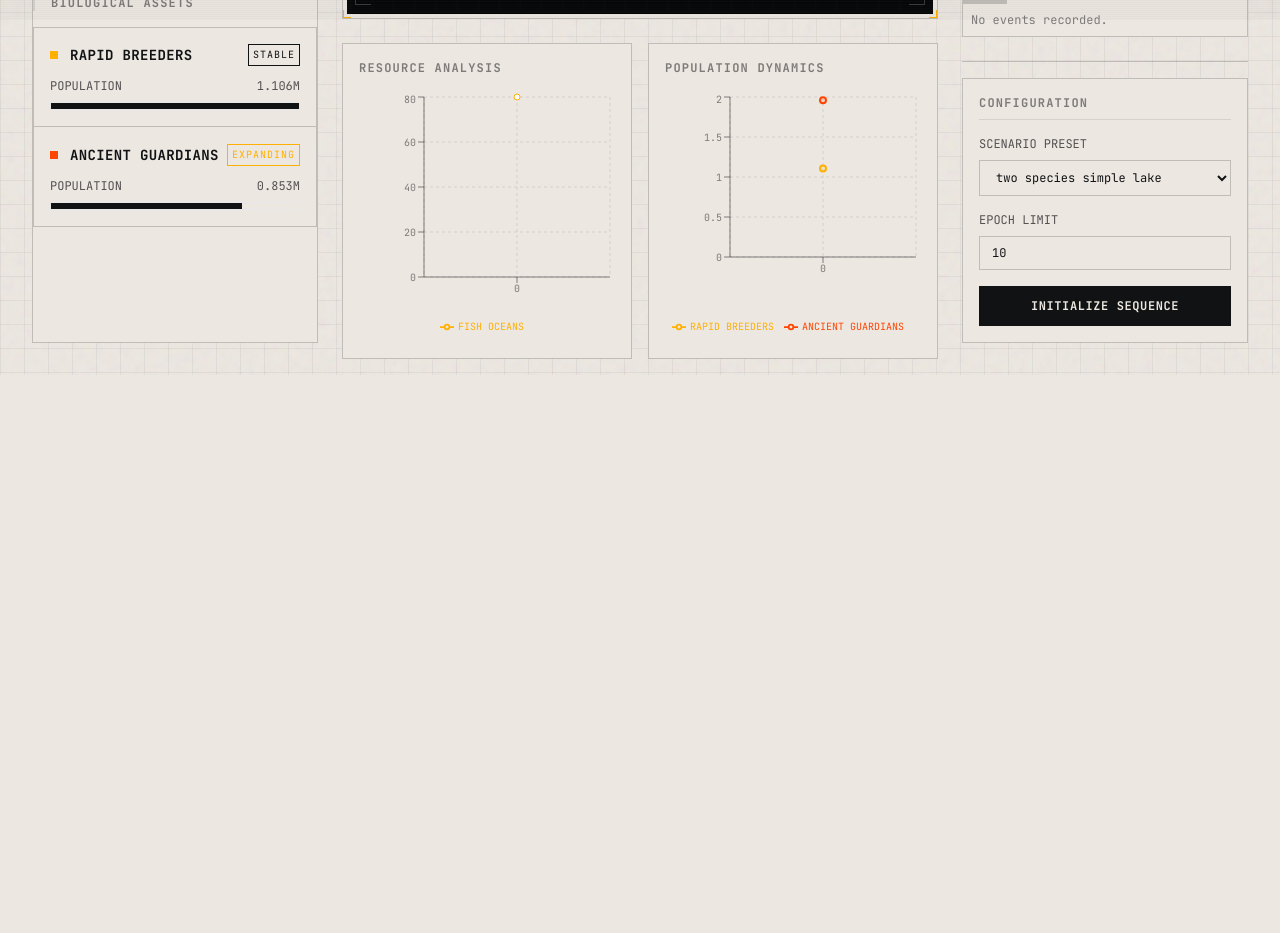
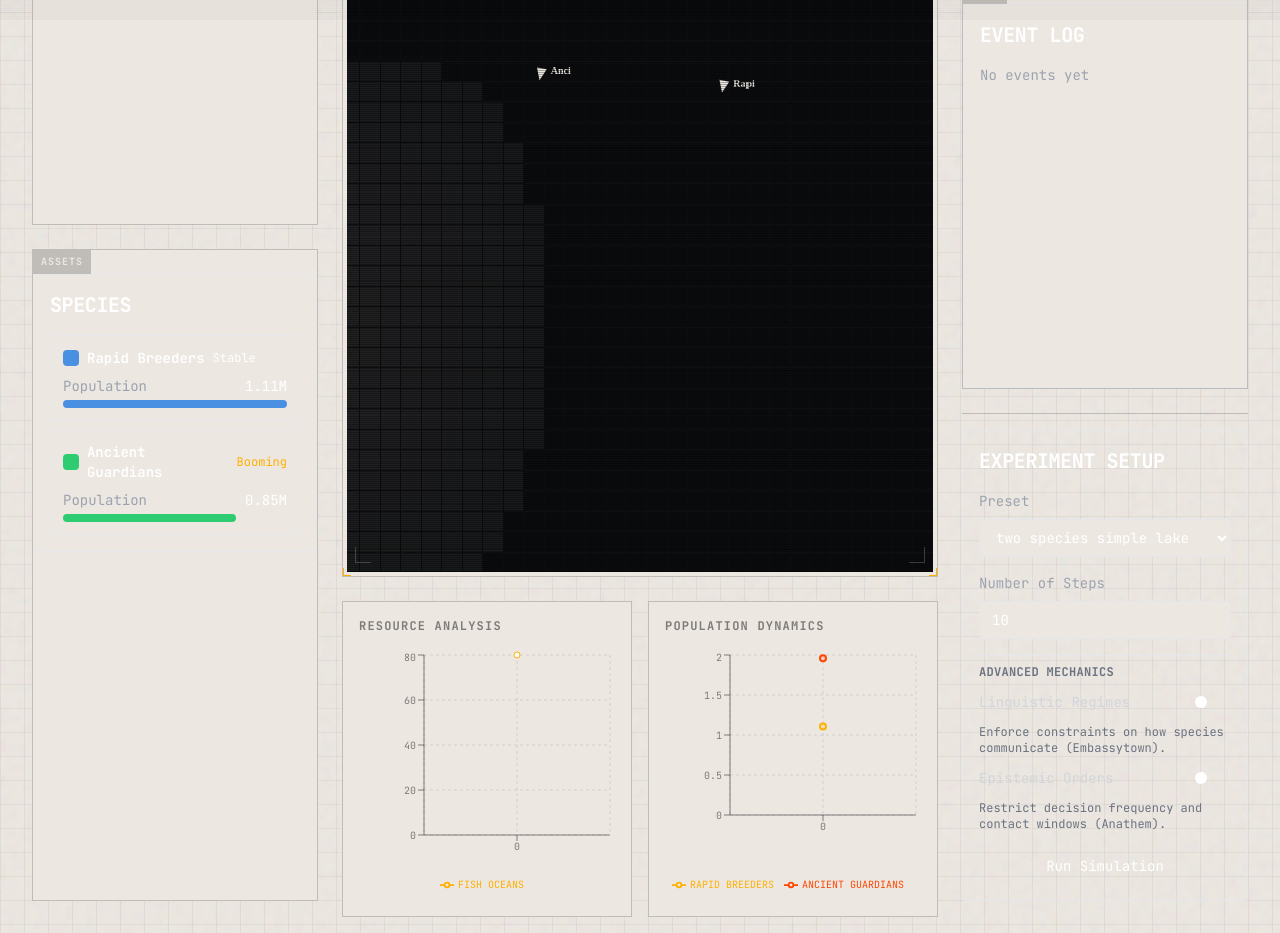
Before and after one commit to salma2vec/EvolSim, a Next.js app: page / in a window 1280 px wide. Shown: the part 780-1713 px from the top of the page. Before the commit the page ends 1155 px from the top, so only its background shows below. Built offline with nearby package versions, Linux system fonts and the light colour scheme.

Commit message:
fix: commit existing UI and API improvements
- Add config overrides support to simulation API
- Improve EventLog styling and event type handling
- Add advanced mechanics toggles to ExperimentPanel
- Enhance SpeciesList with conclave/cloistered status
- Support config overrides in preset creation

```diff
--- a/app/api/simulate/route.ts
+++ b/app/api/simulate/route.ts
@@ -53,7 +53,7 @@ async function getDecisions(
 export async function POST(request: NextRequest) {
   try {
     const body = await request.json();
-    const { presetId, numSteps, speciesModelMap, seed } = body;
+    const { presetId, numSteps, speciesModelMap, seed, config: configOverrides } = body;
 
     if (!presetId || !numSteps) {
       return NextResponse.json(
@@ -65,7 +65,8 @@ export async function POST(request: NextRequest) {
     const { world: initialState, config } = createWorldFromPreset(
       presetId,
       speciesModelMap || {},
-      seed
+      seed,
+      configOverrides
     );
 
     const history: WorldState[] = [initialState];
--- a/components/EventLog.tsx
+++ b/components/EventLog.tsx
@@ -11,8 +11,8 @@ export default function EventLog() {
 
   if (!currentState || history.length === 0) {
     return (
-      <div className="p-4 font-mono text-xs uppercase opacity-50">
-        No event data
+      <div className="bg-surface p-4 rounded border border-muted">
+        <p className="text-gray-400">No events</p>
       </div>
     );
   }
@@ -20,41 +20,55 @@ export default function EventLog() {
   const allEvents = history.flatMap((state) => state.events);
   const recentEvents = allEvents.slice(-50).reverse();
 
-  const getEventColor = (type: string) => {
+  const getEventStyle = (type: string) => {
     switch (type) {
       case "DEFECT":
-        return "text-red-500 border-red-500";
+        return "text-warning border-warning bg-warning/5";
       case "COLLAPSE":
-        return "text-red-500 border-red-500 bg-red-500/10";
+        return "text-warning border-warning bg-warning/10 font-bold";
       case "EXTINCTION":
-        return "text-gray-500 border-gray-500 line-through";
+        return "text-gray-500 border-gray-500 bg-gray-500/5";
       case "TREATY":
-        return "text-accent border-accent";
+        return "text-accent border-accent bg-accent/5";
       case "DIPLOMACY":
-        return "text-blue-400 border-blue-400";
+        return "text-primary border-primary bg-primary/5";
+      case "CONCLAVE":
+        return "text-cyan-400 border-cyan-400 bg-cyan-400/10 italic";
+      case "LANGUAGE_SHIFT":
+        return "text-purple-400 border-purple-400 bg-purple-400/5 font-mono text-xs";
       default:
-        return "text-foreground border-border";
+        return "text-gray-400 border-gray-400";
     }
   };
 
   return (
-    <div className="h-full flex flex-col font-mono text-xs overflow-hidden">
-      <div className="flex-1 overflow-y-auto space-y-0 p-2 scrollbar-thin">
+    <div className="bg-surface p-4 rounded border border-muted h-96 flex flex-col">
+      <h2 className="text-xl font-bold mb-4 text-white">Event Log</h2>
+      <div className="flex-1 overflow-y-auto space-y-2 pr-2">
         {recentEvents.length === 0 ? (
-          <p className="opacity-50">No events recorded.</p>
+          <p className="text-gray-400">No events yet</p>
         ) : (
           recentEvents.map((event, idx) => (
             <div
               key={idx}
-              className={`p-2 border-b border-border/50 hover:bg-foreground/5 transition-colors ${getEventColor(event.type)}`}
+              className={`p-3 rounded border text-sm ${getEventStyle(event.type)} transition-all hover:bg-opacity-20`}
             >
-              <div className="flex items-center gap-2 mb-1 opacity-70">
-                <span>T+{String(event.timeStep).padStart(3, '0')}</span>
-                <span className="text-[10px] tracking-wider uppercase">
-                  [{event.type}]
-                </span>
+              <div className="flex items-center justify-between mb-1">
+                <div className="flex items-center gap-2">
+                  <span className="font-mono text-xs opacity-70">EPOCH {event.timeStep}</span>
+                  <span className="px-2 py-0.5 rounded text-[10px] uppercase font-bold tracking-wider border border-current bg-background">
+                    {event.type}
+                  </span>
+                </div>
               </div>
-              <p className="opacity-90 font-sans leading-tight text-foreground">{event.message}</p>
+              <p className="text-gray-200 leading-relaxed">{event.message}</p>
+
+              {/* Specialized data rendering */}
+              {event.type === "TREATY" && event.data?.treatyId && (
+                <div className="mt-2 text-xs font-mono opacity-70 pl-2 border-l-2 border-current">
+                  ID: {event.data.treatyId}
+                </div>
+              )}
             </div>
           ))
         )}
--- a/components/ExperimentPanel.tsx
+++ b/components/ExperimentPanel.tsx
@@ -1,5 +1,5 @@
 /**
- * Experiment panel: Right drawer for configuring presets, model assignments
+ * Experiment panel: Right drawer for configuring presets, model assignments, batch run parameters
  */
 
 "use client";
@@ -14,6 +14,10 @@ export default function ExperimentPanel() {
   const [numSteps, setNumSteps] = useState(10);
   const [isRunning, setIsRunning] = useState(false);
 
+  // Advanced options
+  const [useLinguisticRegimes, setUseLinguisticRegimes] = useState(false);
+  const [useEpistemicOrders, setUseEpistemicOrders] = useState(false);
+
   const presets = getAvailablePresets();
 
   const handleRun = async () => {
@@ -26,6 +30,10 @@ export default function ExperimentPanel() {
           presetId,
           numSteps,
           seed: Date.now(),
+          config: {
+            useLinguisticRegimes,
+            useEpistemicOrders,
+          }
         }),
       });
 
@@ -41,16 +49,16 @@ export default function ExperimentPanel() {
   };
 
   return (
-    <div className="border border-border p-4 bg-background">
-      <h2 className="text-xs font-bold tracking-widest uppercase mb-4 opacity-50 border-b border-border pb-2">Configuration</h2>
+    <div className="bg-surface p-4 rounded border border-muted">
+      <h2 className="text-xl font-bold mb-4 text-white">Experiment Setup</h2>
 
-      <div className="space-y-4 font-mono text-xs">
+      <div className="space-y-4">
         <div>
-          <label className="block opacity-70 mb-2 uppercase">Scenario Preset</label>
+          <label className="block text-sm text-gray-400 mb-2">Preset</label>
           <select
             value={presetId}
             onChange={(e) => setPresetId(e.target.value)}
-            className="w-full bg-background text-foreground px-3 py-2 border border-border focus:outline-none focus:border-accent"
+            className="w-full bg-background text-white px-3 py-2 rounded border border-muted"
           >
             {presets.map((p) => (
               <option key={p} value={p}>
@@ -61,23 +69,58 @@ export default function ExperimentPanel() {
         </div>
 
         <div>
-          <label className="block opacity-70 mb-2 uppercase">Epoch Limit</label>
+          <label className="block text-sm text-gray-400 mb-2">Number of Steps</label>
           <input
             type="number"
             value={numSteps}
             onChange={(e) => setNumSteps(Number(e.target.value))}
             min={1}
             max={100}
-            className="w-full bg-background text-foreground px-3 py-2 border border-border focus:outline-none focus:border-accent"
+            className="w-full bg-background text-white px-3 py-2 rounded border border-muted"
           />
+        </div>
+
+        {/* Advanced Toggles */}
+        <div className="pt-2 border-t border-muted/50">
+          <label className="block text-xs font-bold text-gray-500 uppercase tracking-wide mb-3">
+            Advanced Mechanics
+          </label>
+
+          <div className="space-y-3">
+            <div className="flex items-center justify-between">
+              <span className="text-sm text-gray-300">Linguistic Regimes</span>
+              <button
+                onClick={() => setUseLinguisticRegimes(!useLinguisticRegimes)}
+                className={`w-10 h-5 rounded-full relative transition-colors ${useLinguisticRegimes ? "bg-accent" : "bg-muted"}`}
+              >
+                <div className={`w-3 h-3 bg-white rounded-full absolute top-1 transition-all ${useLinguisticRegimes ? "left-6" : "left-1"}`} />
+              </button>
+            </div>
+            <p className="text-xs text-gray-500">
+              Enforce constraints on how species communicate (Embassytown).
+            </p>
+
+            <div className="flex items-center justify-between">
+              <span className="text-sm text-gray-300">Epistemic Orders</span>
+              <button
+                onClick={() => setUseEpistemicOrders(!useEpistemicOrders)}
+                className={`w-10 h-5 rounded-full relative transition-colors ${useEpistemicOrders ? "bg-accent" : "bg-muted"}`}
+              >
+                <div className={`w-3 h-3 bg-white rounded-full absolute top-1 transition-all ${useEpistemicOrders ? "left-6" : "left-1"}`} />
+              </button>
+            </div>
+            <p className="text-xs text-gray-500">
+              Restrict decision frequency and contact windows (Anathem).
+            </p>
+          </div>
         </div>
 
         <button
           onClick={handleRun}
           disabled={isRunning}
-          className="w-full bg-foreground text-background px-4 py-3 hover:bg-accent hover:text-foreground disabled:opacity-50 transition-colors uppercase font-bold tracking-wider"
+          className="w-full bg-primary text-white px-4 py-2 rounded hover:bg-primary/80 disabled:opacity-50 mt-4"
         >
-          {isRunning ? "Running Simulation..." : "Initialize Sequence"}
+          {isRunning ? "Running..." : "Run Simulation"}
         </button>
       </div>
     </div>
--- a/components/SpeciesList.tsx
+++ b/components/SpeciesList.tsx
@@ -7,6 +7,7 @@
 import { useState } from "react";
 import { useSimStore } from "@/lib/store";
 import SpeciesDetailDrawer from "./SpeciesDetailDrawer";
+import { isContactWindow } from "@/lib/sim/orders";
 
 export default function SpeciesList() {
   const { currentState } = useSimStore();
@@ -14,69 +15,70 @@ export default function SpeciesList() {
 
   if (!currentState) {
     return (
-      <div className="border border-border p-4">
-        <p className="text-gray-400 font-mono text-xs uppercase">No species data loaded</p>
+      <div className="bg-surface p-4 rounded border border-muted">
+        <p className="text-gray-400">No world loaded</p>
       </div>
     );
   }
 
   const { species } = currentState;
-  const colors = ["var(--accent)", "#FF4500", "#00FFFF", "#FF00FF"];
+  const colors = ["#4A90E2", "#2ECC71", "#E74C3C", "#F39C12", "#9B59B6", "#1ABC9C"];
 
   const getHealthStatus = (s: typeof species[0]) => {
-    if (!s.alive) return { label: "EXTINCT", color: "text-foreground opacity-50" };
-    if (s.population < 10000) return { label: "CRITICAL", color: "text-red-500 animate-pulse" };
-    if (s.population > s.traits.reproductionRate * 2000000) return { label: "EXPANDING", color: "text-accent" };
-    return { label: "STABLE", color: "text-foreground" };
+    if (!s.alive) return { label: "Extinct", color: "text-gray-500" };
+    if (s.population < 10000) return { label: "Collapsing", color: "text-warning" };
+    if (s.population > s.traits.reproductionRate * 2000000) return { label: "Booming", color: "text-accent" };
+    return { label: "Stable", color: "text-white" };
   };
 
   return (
     <>
-      <div>
-        <h2 className="text-xs font-bold tracking-widest uppercase mb-4 opacity-50 pl-4 border-l-2 border-border">Biological Assets</h2>
-        <div className="space-y-px border border-border bg-background">
+      <div className="bg-surface p-4 rounded border border-muted">
+        <h2 className="text-xl font-bold mb-4 text-white">Species</h2>
+        <div className="space-y-2">
           {species.map((s, idx) => {
             const health = getHealthStatus(s);
             const color = colors[idx % colors.length];
             const maxPop = Math.max(...species.map((sp) => sp.population), 1);
             const popPercent = (s.population / maxPop) * 100;
 
+            // Check if active (for cloistered species)
+            const isActive = isContactWindow(s.traits.epistemicOrder, currentState.timeStep);
+
             return (
               <div
                 key={s.traits.id}
                 onClick={() => setSelectedSpeciesId(s.traits.id)}
-                className="p-4 group cursor-pointer transition-all hover:bg-foreground hover:text-background border-b border-border last:border-b-0 relative overflow-hidden"
+                className={`p-3 rounded border hover:border-primary cursor-pointer transition-colors ${isActive ? 'border-muted' : 'border-gray-800 opacity-75'}`}
               >
-                {/* Hover scan effect */}
-                <div className="absolute inset-0 bg-scanlines opacity-0 group-hover:opacity-20 pointer-events-none" />
+                <div className="flex items-center gap-2 mb-2">
+                  <div
+                    className="w-4 h-4 rounded"
+                    style={{ backgroundColor: color }}
+                  />
+                  <span className="font-semibold text-white">{s.traits.name}</span>
+                  <span className={`text-xs ${health.color}`}>{health.label}</span>
 
-                <div className="flex items-center justify-between mb-3">
-                  <div className="flex items-center gap-3">
-                    <div
-                      className="w-2 h-2"
-                      style={{ backgroundColor: s.alive ? color : 'gray' }}
-                    />
-                    <span className="font-bold uppercase tracking-wide font-mono">{s.traits.name}</span>
-                  </div>
-                  <span className={`text-[10px] font-mono tracking-widest border px-1 ${health.color} border-current group-hover:text-background group-hover:border-background`}>
-                    {health.label}
-                  </span>
+                  {/* Status Indicator */}
+                  {s.traits.epistemicOrder && s.traits.epistemicOrder !== "FastSecular" && (
+                    <span className={`text-[10px] px-1 rounded ml-auto ${isActive ? "bg-accent/20 text-accent border border-accent/50" : "bg-gray-800 text-gray-500 border border-gray-700"}`}>
+                      {isActive ? "CONCLAVE" : "CLOISTERED"}
+                    </span>
+                  )}
                 </div>
-
-                <div className="space-y-2">
-                  <div className="flex justify-between text-xs font-mono opacity-70 group-hover:opacity-100">
-                    <span>POPULATION</span>
-                    <span>
-                      {(s.population / 1000000).toFixed(3)}M
+                <div className="space-y-1">
+                  <div className="flex justify-between text-sm">
+                    <span className="text-gray-400">Population</span>
+                    <span className="text-white font-mono">
+                      {(s.population / 1000000).toFixed(2)}M
                     </span>
                   </div>
-
-                  {/* Blocky Progress Bar */}
-                  <div className="w-full h-2 bg-border/20 border border-border/50">
+                  <div className="w-full bg-muted rounded-full h-2">
                     <div
-                      className="h-full bg-current transition-all duration-300"
+                      className="h-2 rounded-full"
                       style={{
                         width: `${popPercent}%`,
+                        backgroundColor: color,
                       }}
                     />
                   </div>
--- a/lib/sim/presets.ts
+++ b/lib/sim/presets.ts
@@ -12,28 +12,48 @@ import { setRNGSeed } from "./random";
 export function createWorldFromPreset(
   presetId: string,
   speciesModelMap?: Record<string, string>,
-  seed?: number
+  seed?: number,
+  overrides?: { useLinguisticRegimes?: boolean; useEpistemicOrders?: boolean }
 ): { world: WorldState; config: SimConfig } {
   if (seed !== undefined) {
     setRNGSeed(seed);
   }
 
+  let result: { world: WorldState; config: SimConfig };
+
   switch (presetId) {
     case "two_species_simple_lake":
-      return createTwoSpeciesSimpleLake(speciesModelMap);
+      result = createTwoSpeciesSimpleLake(speciesModelMap);
+      break;
 
     case "four_species_mixed":
-      return createFourSpeciesMixed(speciesModelMap);
+      result = createFourSpeciesMixed(speciesModelMap);
+      break;
 
     case "embassytown_scenario":
-      return createEmbassytownScenario(speciesModelMap);
+      result = createEmbassytownScenario(speciesModelMap);
+      break;
 
     case "anathem_scenario":
-      return createAnathemScenario(speciesModelMap);
+      result = createAnathemScenario(speciesModelMap);
+      break;
 
     default:
-      return createTwoSpeciesSimpleLake(speciesModelMap);
+      result = createTwoSpeciesSimpleLake(speciesModelMap);
+      break;
   }
+
+  // Apply overrides
+  if (overrides) {
+    if (overrides.useLinguisticRegimes !== undefined) {
+      result.config.useLinguisticRegimes = overrides.useLinguisticRegimes;
+    }
+    if (overrides.useEpistemicOrders !== undefined) {
+      result.config.useEpistemicOrders = overrides.useEpistemicOrders;
+    }
+  }
+
+  return result;
 }
 
 /**
```
